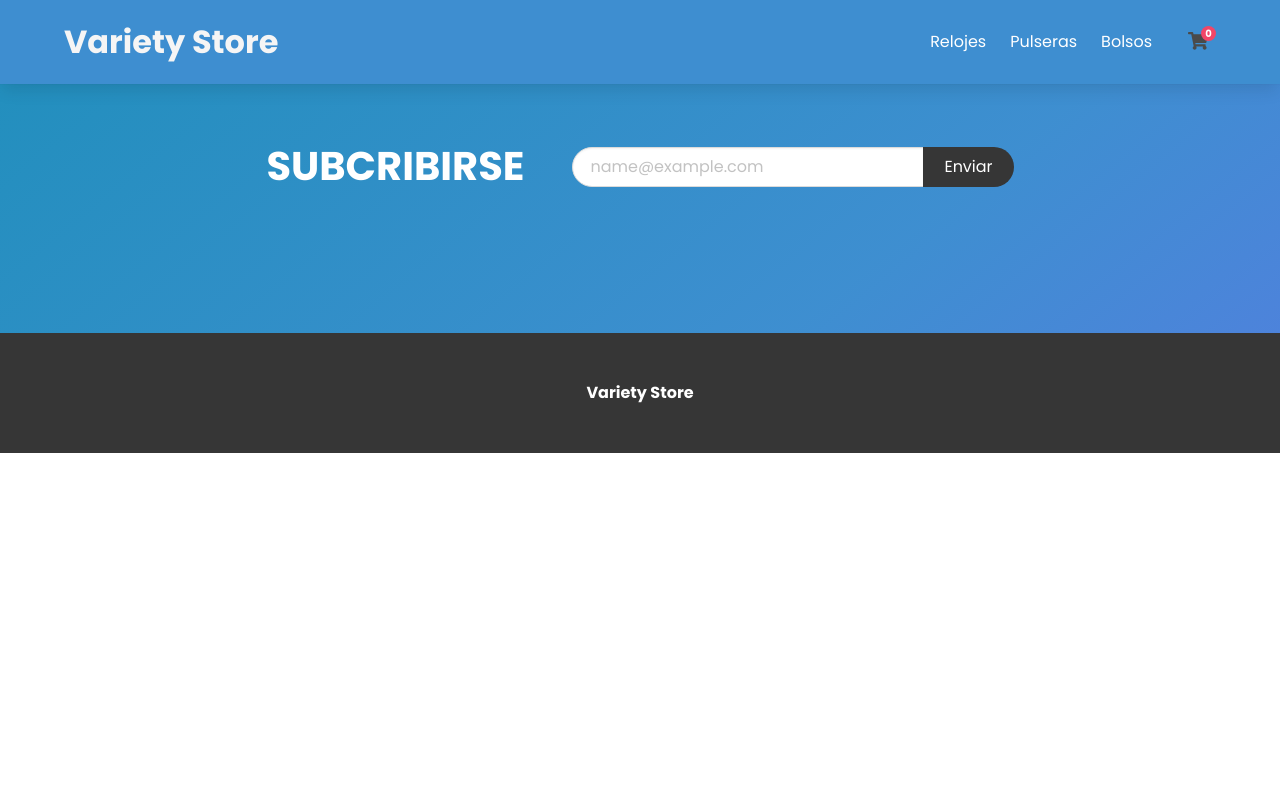
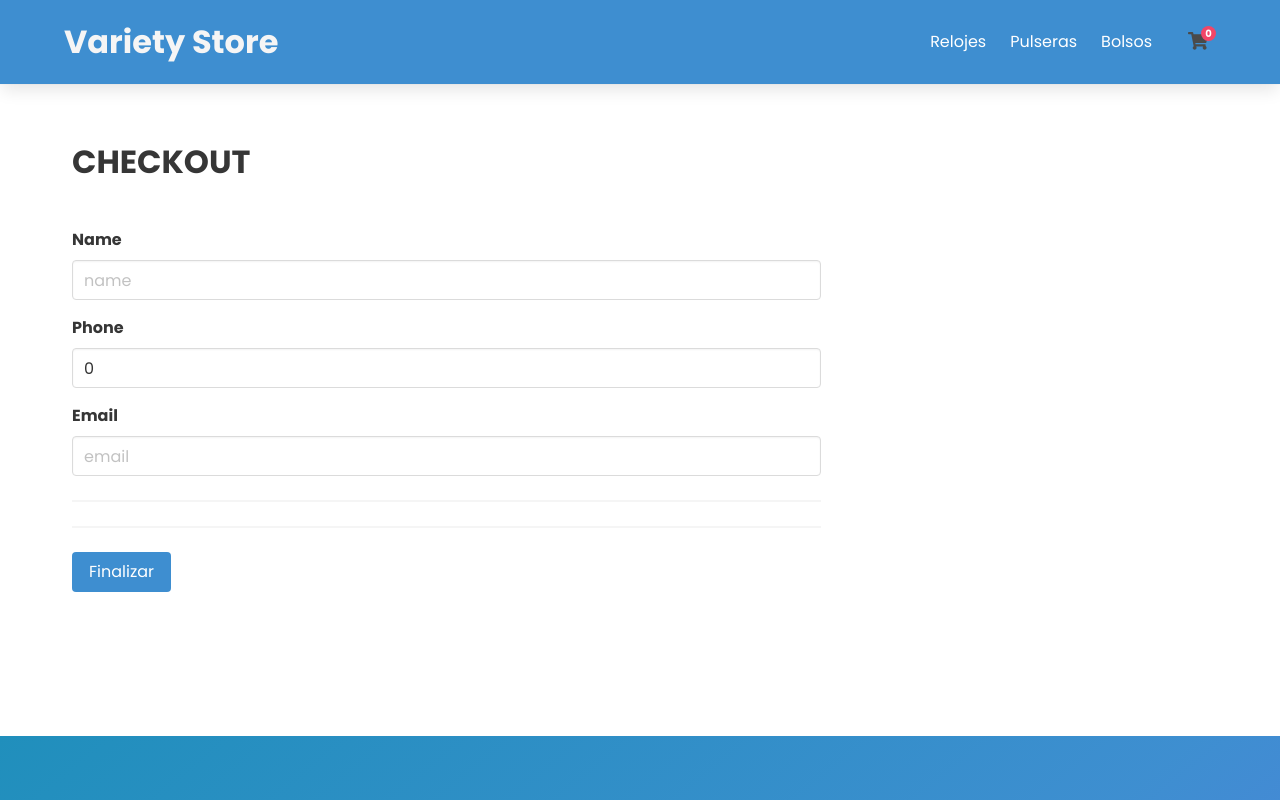
Before and after one commit to LeninGarcia1990/tienda-coder, a React (Create React App) app: page /checkout in a window 1280 px wide. Shown: the top 800 px of the page. Built offline with nearby package versions, Linux system fonts and the light colour scheme.

Commit message:
agregar orden en firestore

```diff
--- a/src/App.js
+++ b/src/App.js
@@ -9,6 +9,7 @@ import Category from './components/Category/index'
 import Cart from './components/Cart/index'
 import Newsletter from './components/general/Newsletter'
 import StoreProvider from './store'
+import Checkout from './components/Checkout';
 
 function App() {
   return (
@@ -28,6 +29,9 @@ function App() {
           <Route path="/cart">
             <Cart />
           </Route>
+          <Route path="/checkout">
+            <Checkout />
+          </Route>
         </Switch>
         <Newsletter />
         <Footer />
--- a/src/components/Cart/CartItem.js
+++ b/src/components/Cart/CartItem.js
@@ -23,6 +23,9 @@ const CartItem = ({ image, title, quantity, price }) => {
             <td>
                 <button className="delete is-medium ml-4"></button>
             </td>
+            <td>
+
+            </td>
         </>
     )
 }
--- a/src/components/Cart/index.js
+++ b/src/components/Cart/index.js
@@ -1,5 +1,6 @@
-import {useState, useEffect} from 'react'
+import { useState, useEffect } from 'react'
 import { useHistory } from "react-router-dom"
+import { Link } from 'react-router-dom'
 import { products } from "../../constant/products"
 import Spinner from '../general/Spinner'
 import CartItems from './CartItems'
@@ -27,11 +28,11 @@ const Cart = () => {
         <section className="section is-medium">
             <div className="container">
                 <h3 className="title is-uppercase mb-6">Shopping Cart</h3>
-                { productsCart.length  ?
-                    <CartItems items={productsCart} /> : <Spinner /> }
+                {productsCart.length ?
+                    <CartItems items={productsCart} /> : <Spinner />}
 
-                <button className="button is-primary is-outlined is-rounded" onClick={handleGoBack}><span className="icon"><i className="fas fa-arrow-left"></i></span><span>Continue shopping</span></button>
-                <button className="button is-primary is-pulled-right is-rounded">Go to Checkout</button>
+                <button className="button is-info is-outlined is-rounded" onClick={handleGoBack}><span className="icon"><i className="fas fa-arrow-left"></i></span><span>Atrás</span></button>
+                <Link to="/checkout" className="button is-info is-pulled-right ">Checkout</Link>
             </div>
         </section>
     )
--- /dev/null
+++ b/src/components/Checkout/index.js
@@ -0,0 +1,123 @@
+import { useState, useContext } from 'react'
+import { Link } from "react-router-dom"
+import { Store } from '../../store'
+import firebase from 'firebase/app'
+import { getFirestore } from '../../db'
+
+const Checkout = () => {
+    const db = getFirestore();
+    const data = useContext(Store);
+    const [orderId, setOrderId] = useState('');
+    const [successfulSale, setSuccessfulSale] = useState(false);
+    const [formOrder, setFormOrder] = useState({
+        name: '',
+        phone: 0,
+        email: ''
+
+    })
+
+    const handleChange = (e) => {
+        setFormOrder({ ...formOrder, [e.target.name]: e.target.value });
+    }
+
+    const handleSubmit = (e) => {
+        e.preventDefault();
+        db.collection('orders').add(purchase)
+            .then(({ id }) => {
+                setSuccessfulSale(true);
+                setOrderId(id);
+            })
+            .catch(e => console.log(e));
+    }
+
+    const purchase = {
+        buyer: formOrder,
+        items: data.itemsCart.items,
+        date: firebase.firestore.Timestamp.fromDate(new Date()),
+        total: data.itemsCart.totalCart,
+    }
+
+    return (
+        <section className="section is-medium">
+            <div className="container">
+
+                {!successfulSale ?
+                    <>
+                        <h3 className="title is-uppercase mb-6">Checkout</h3>
+                        <div className="columns">
+
+                            <div className="column is-two-thirds">
+                                <form onSubmit={handleSubmit}>
+                                    <div className="mb-4">
+                                        <div className="field is-grouped">
+                                            <div className="control is-expanded">
+                                                <label className="label">Name</label>
+                                                <input
+                                                    className="input"
+                                                    name="name"
+                                                    value={formOrder.name}
+                                                    onChange={handleChange}
+                                                    type="text"
+                                                    placeholder="name"
+                                                    required
+                                                />
+                                            </div>
+                                        </div>
+                                    </div>
+                                    <div className="mb-4">
+                                        <div className="field is-grouped">
+                                            <div className="control is-expanded">
+                                                <label className="label">Phone</label>
+                                                <input
+                                                    className="input"
+                                                    name="phone"
+                                                    value={formOrder.phone}
+                                                    onChange={handleChange}
+                                                    type="number"
+                                                    placeholder="phone"
+                                                    required
+                                                />
+                                            </div>
+                                        </div>
+                                    </div>
+                                    <div className="mb-4">
+                                        <div className="field is-grouped">
+                                            <div className="control is-expanded">
+                                                <label className="label">Email</label>
+                                                <input
+                                                    className="input"
+                                                    name="email"
+                                                    value={formOrder.email}
+                                                    onChange={handleChange}
+                                                    type="email"
+                                                    placeholder="email"
+                                                    required
+                                                />
+                                            </div>
+                                        </div>
+                                    </div>
+
+                                    <hr />
+
+
+
+
+                                    <hr />
+
+                                    <div className="is-flex is-align-items-center is-justify-content-space-between">
+                                        <button type="submit" className="button is-info">Finalizar</button>
+                                    </div>
+                                </form>
+                            </div>
+
+                        </div>
+                    </>
+                    :
+                    <p>¡Successful purchase! your order number is: {orderId}</p>
+                }
+            </div>
+        </section>
+    )
+}
+
+export default Checkout
--- a/src/components/general/WidgetCart.js
+++ b/src/components/general/WidgetCart.js
@@ -1,14 +1,16 @@
 import { useContext } from 'react'
 import { Store } from '../../store'
+import { Link } from 'react-router-dom'
+
 
 const WidgetCart = ({ show, action }) => {
 
     const data = useContext(Store);
 
+
     const removeItemFromCart = (id, quantity) => {
-        console.log(id);
-
         const index = data.itemsCart.items.findIndex(find => find.product.id === id);
+        console.log(data.itemsCart.items)
         const newItemsCart = data.itemsCart.items;
         newItemsCart.splice(index, 1);
 
@@ -26,6 +28,7 @@ const WidgetCart = ({ show, action }) => {
             totalCart: 0
         });
     }
+
 
     const cartList = data.itemsCart.items && data.itemsCart.items.map(item =>
         <div className="media is-flex is-align-items-center">
@@ -46,12 +49,16 @@ const WidgetCart = ({ show, action }) => {
     return (
         <div className={`widgetCart ${show ? 'open' : 'close'}`}>
             <div className="mb-6 is-flex is-align-items-center is-justify-content-space-between">
-                <p className="title mb-0">Mis Articulos ({data.itemsCart.totalCart})</p>
-                <button onClick={action} className="delete"></button>
+                <p className="title mb-0">Your Cart ({data.itemsCart.totalCart})</p>
+                <button onClick={action} className="delete is-large"></button>
             </div>
             { cartList}
             { data.itemsCart.totalCart > 0 &&
-                <button className="button is-danger is-rounded mt-6" onClick={removeAllItemsFromCart}>Limpiar Carrito</button>
+                <div className="is-flex is-align-items-center is-justify-content-space-between mt-6">
+                    <button className="button is-danger is-rounded" onClick={removeAllItemsFromCart}>Remove all products</button>
+                    <Link to="/cart" className="button is-info is-pulled-right"><span>Comprar</span><span className="icon"><i className="fas fa-arrow-right"></i></span></Link>
+                </div>
+
             }
         </div>
     )
```
Also changed, not shown: src/images/dentisalud.jpg (added), 1 other file (tests, documents, lock files or other folders).
